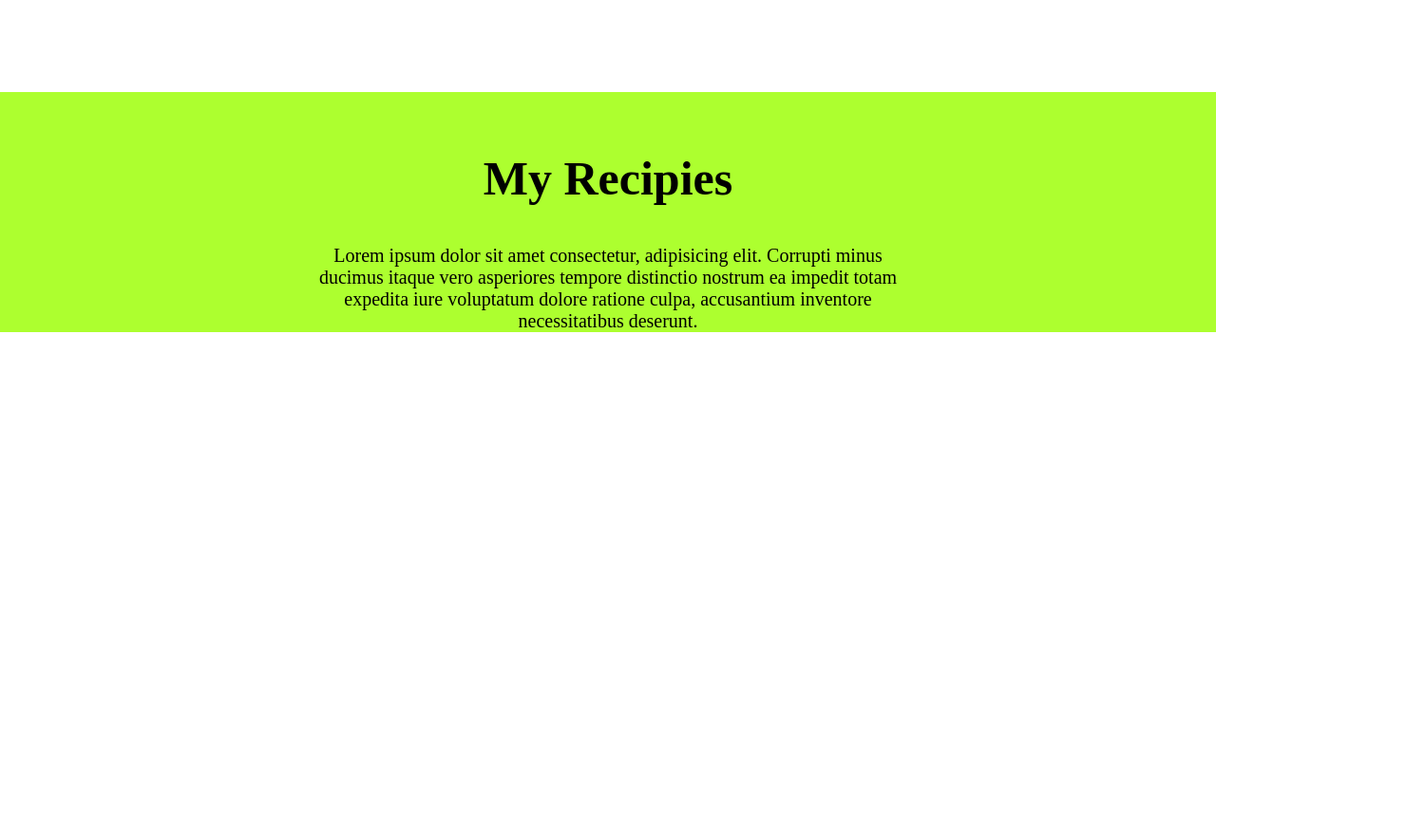
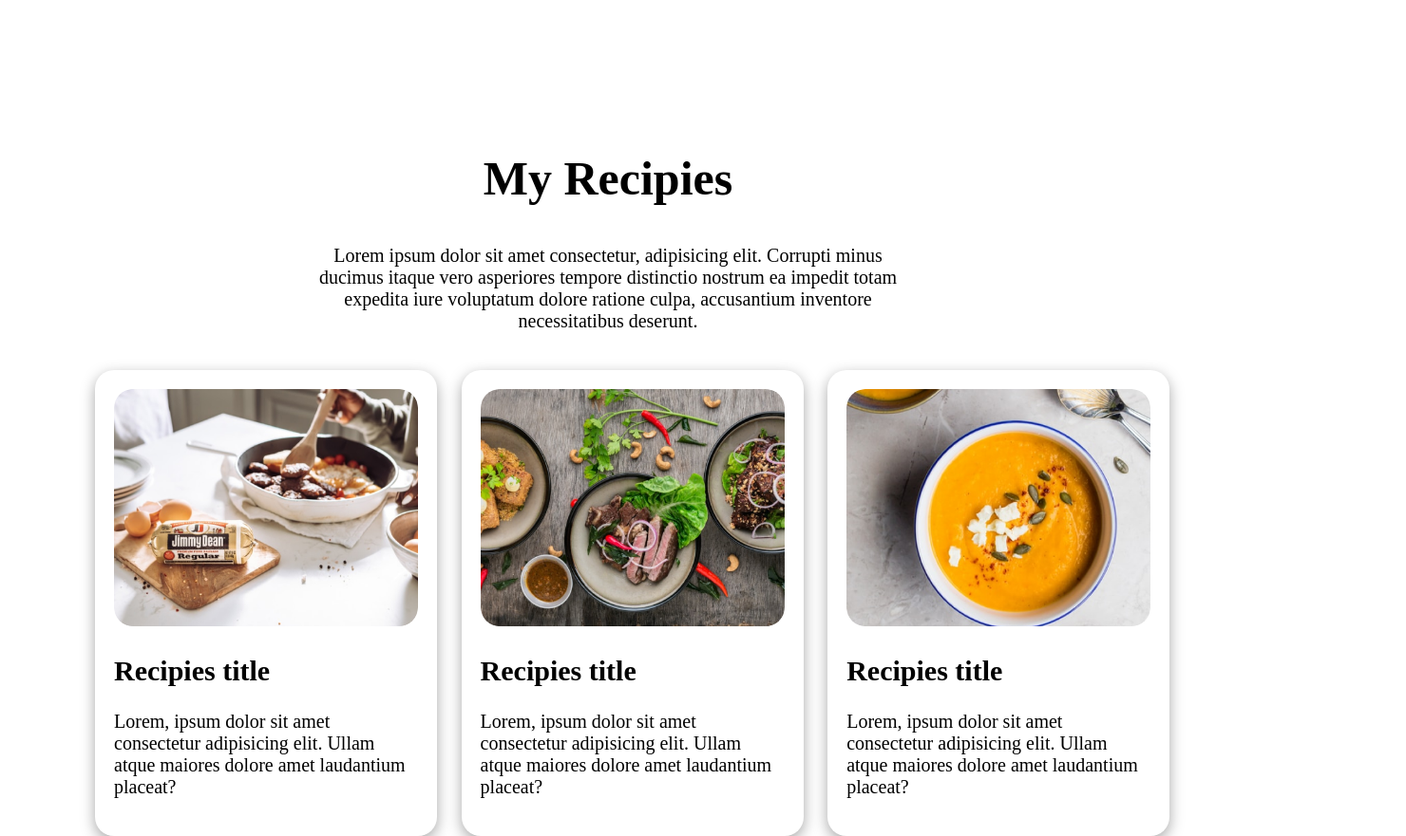
Before and after one commit to saidul-islam-max/My-Gerdan-Foods, a plain HTML site: page index.html in a window 1280 px wide. Shown: the part 1404-2285 px from the top of the page at 95% size, 1480 px wide, since content can reach past the window. Before the commit the page ends 1774 px from the top, so only its background shows below. Drawn offline with Linux system fonts and the light colour scheme; a web font is replaced by a local one.

Commit message:
Recipies-end

```diff
--- a/index.html
+++ b/index.html
@@ -44,7 +44,9 @@
         </div>
     </section><!--garden-info-end-->
 
-   <section id="recipies"><!--recipieso-start-->
+
+             <!--recipieso-start-->
+   <section id="recipies">
 
     <div class="recipies-h-text">
         <h1 class="recipies-h">My Recipies</h1>
@@ -52,12 +54,31 @@
     </div>
 
     <div class="recipies-card">
-        <div class="card-1"></div>
-
+        <div class="card-1">
+            <img class="card-img" src="foods/recipies/recipies1.jpg" alt="">
+            <h2>Recipies title</h2>
+            <p>Lorem, ipsum dolor sit amet consectetur adipisicing elit. Ullam atque maiores dolore amet laudantium placeat?</p>
+         </div>
+        <div class="card-1">
+           <img class="card-img" src="foods/recipies/recipies2.jpg" alt="">
+           <h2>Recipies title</h2>
+           <p>Lorem, ipsum dolor sit amet consectetur adipisicing elit. Ullam atque maiores dolore amet laudantium placeat?</p>
+        </div>
+        <div class="card-1">
+            <img class="card-img" src="foods/recipies/recipies3.png" alt="">
+            <h2>Recipies title</h2>
+            <p>Lorem, ipsum dolor sit amet consectetur adipisicing elit. Ullam atque maiores dolore amet laudantium placeat?</p>
+         </div>
     </div>
 
    </section><!--recipieso-end-->
 
 
+           <!--counter-start-->
+   <section id="counter">
+
+   </section><!--counter-end-->
+
+
 </body>
 </html>
--- a/style.css
+++ b/style.css
@@ -102,7 +102,7 @@ body{
 
 #recipies {
     margin-top: 100px;
-    background-color: greenyellow;
+    background-color:;
     padding-top:20px ;
 }
 .recipies-h-text{
@@ -118,4 +118,25 @@ body{
 .recipies-h-text p{
     font-size: 20px;
 }
+.recipies-card{
+    width: 100%;
+    display: flex;
+    padding-left: 100px;
+    padding-right: 100px;
+
+}
+.card-1{
+    width: 25%;
+    box-shadow: rgba(0, 0, 0, 0.35) 0px 5px 15px;
+    padding: 20px;
+    margin-top: 20px;
+    margin-right:2%;
+    border-radius: 20px;
+    font-size: 20px;
+}
+.card-img{
+    width:100%;
+    height: 250px;
+    border-radius: 20px;
+}
 /*----recipies end----*/
```
Also changed, not shown: foods/recipies/recipies1.jpg (added), foods/recipies/recipies2.jpg (added), foods/recipies/recipies3.png (added), 1 other file.
